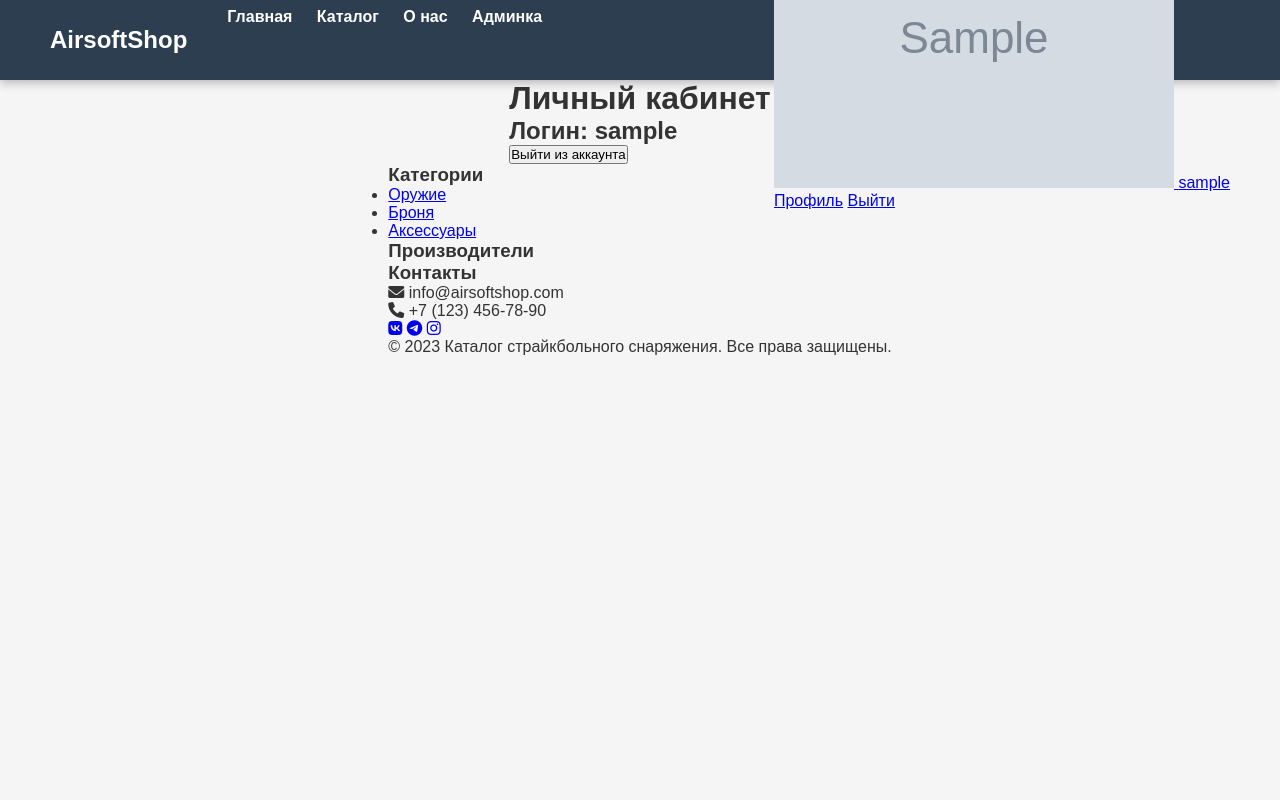
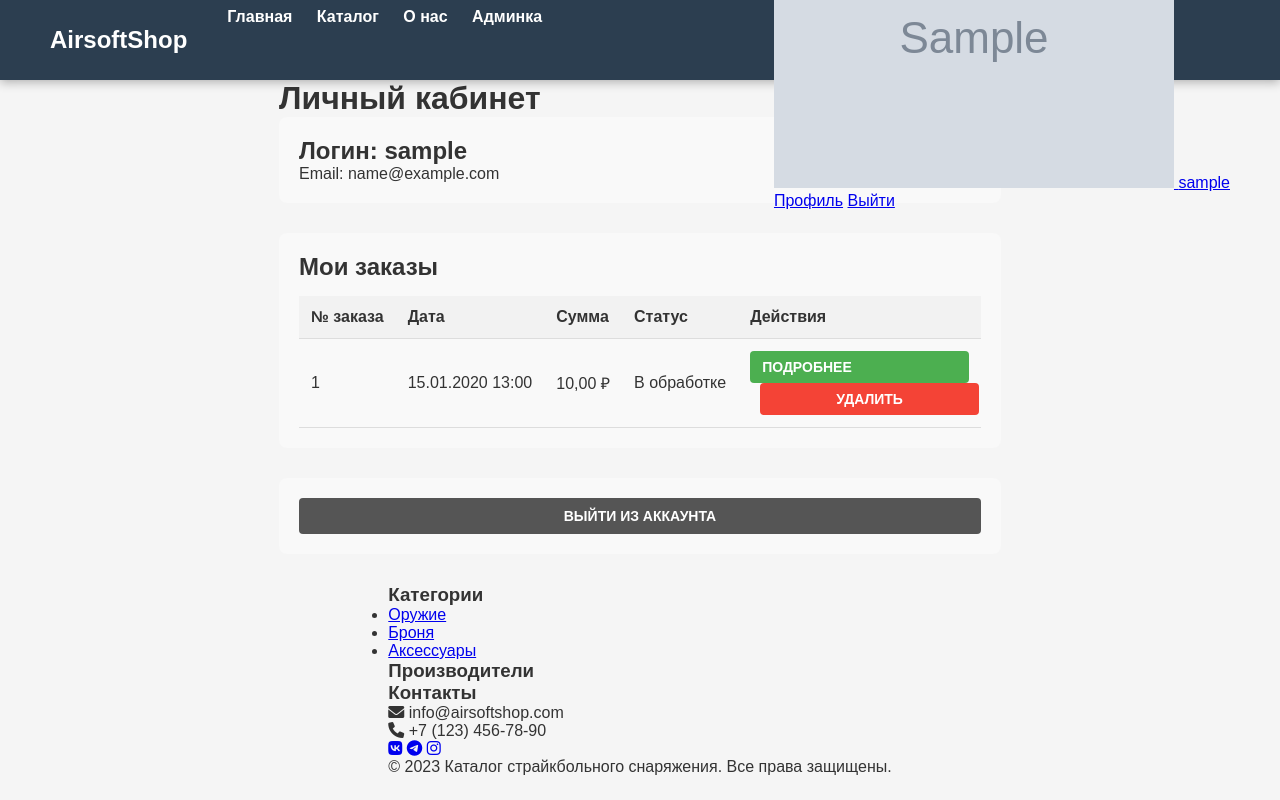
Before and after one commit to Hunter08gg/Airsoft_shop, a Django app: page /account/1/ in a window 1280 px wide. Run offline with Django 5.2, Linux system fonts and the light colour scheme; a user stored in the database is signed in; tables that the repository leaves empty hold one stand-in row (values such as "Sample post"); grey boxes marked "Sample" are stand-in pictures.

Commit message:
добавлены: отслеживание, удаление и подробности заказов в личном кабинете

```diff
--- a/main/urls.py
+++ b/main/urls.py
@@ -8,11 +8,13 @@ urlpatterns = [
     path("catalog/", views.catalog, name="catalog"),
     path("all-creaters/", views.api_get_all_Creaters, name="api_all_creaters"),
     path('about/', views.about, name='about'),
-    # Аутентификация
     path('login/', views.login_view, name='login'),
     path('registration/', views.registration, name='registration'),
     path('logout/', views.logout_view, name='logout'),
     path('account/<int:user_id>/', views.account, name='account'),
+    path('account/<int:user_id>/', views.account, name='account'),
+    path('order/<int:order_id>/', views.order_detail, name='order_detail'),
+    path('order/delete/<int:order_id>/', views.delete_order, name='delete_order'),
     path('cart/', views.cart_view, name='cart'),
     path('cart/add/<int:item_id>/', views.add_to_cart, name='add_to_cart'),
     path('cart/remove/<int:item_id>/', views.remove_from_cart, name='remove_from_cart'),
@@ -20,5 +22,5 @@ urlpatterns = [
     path('cart/count/', views.cart_count, name='cart_count'),
     path('cart/total/', views.cart_total, name='cart_total'),
     path('checkout/', views.checkout, name='checkout'),
-    path('orders/<int:order_id>/', views.order_detail, name='order_detail'),
+
 ]
--- a/main/views.py
+++ b/main/views.py
@@ -134,7 +134,28 @@ def logout_view(request):
 def account(request, user_id):
     user = get_object_or_404(User, pk=user_id)
     profile = get_object_or_404(Profile, user=user)
-    return render(request, 'account.html', {'user': user, 'profile': profile})
+    orders = Order.objects.filter(user=user).order_by('-created_at')
+    return render(request, 'account.html', {
+        'user': user,
+        'profile': profile,
+        'orders': orders
+    })
+
+@login_required
+def order_detail(request, order_id):
+    order = get_object_or_404(Order, pk=order_id, user=request.user)
+    return render(request, 'order_detail.html', {'order': order})
+
+@login_required
+def delete_order(request, order_id):
+    order = get_object_or_404(Order, pk=order_id, user=request.user)
+    if request.method == 'POST':
+        order.delete()
+        messages.success(request, f"Заказ #{order_id} успешно удален")
+        return redirect('account', user_id=request.user.id)
+    return redirect('account', user_id=request.user.id)
+
+logger = logging.getLogger(__name__)
 
 @login_required
 def cart_view(request):
@@ -421,11 +442,3 @@ def get_item_category(item):
         return 'armor'
     elif isinstance(item, (AssaultRifle, SniperRifle, ...)):
         return 'weapon'
-
-@login_required
-def order_detail(request, order_id):
-    order = get_object_or_404(Order, pk=order_id, user=request.user)
-    return render(request, 'order_detail.html', {'order': order})
-
-
-logger = logging.getLogger(__name__)
--- a/static/styles.css
+++ b/static/styles.css
@@ -783,3 +783,90 @@ nav a:hover {
 .checkout-form textarea {
     height: 100px;
 }
+
+
+        .user-info, .user-orders, .account-actions {
+            margin-bottom: 30px;
+            padding: 20px;
+            background-color: #f9f9f9;
+            border-radius: 8px;
+        }
+
+        .orders-table {
+            width: 100%;
+            border-collapse: collapse;
+            margin-top: 15px;
+        }
+
+        .orders-table th, .orders-table td {
+            padding: 12px;
+            text-align: left;
+            border-bottom: 1px solid #ddd;
+        }
+
+        .orders-table th {
+            background-color: #f2f2f2;
+        }
+
+        .btn {
+            padding: 8px 12px;
+            border: none;
+            border-radius: 4px;
+            cursor: pointer;
+            text-decoration: none;
+            display: inline-block;
+            font-size: 14px;
+        }
+
+        .btn-view {
+            background-color: #4CAF50;
+            color: white;
+        }
+
+        .btn-delete {
+            background-color: #f44336;
+            color: white;
+        }
+
+        .btn-logout {
+            background-color: #555;
+            color: white;
+            padding: 10px 15px;
+        }
+
+        .delete-form {
+            display: inline;
+            margin-left: 10px;
+        }
+
+        .order-info {
+            margin-bottom: 30px;
+            padding: 20px;
+            background-color: #f9f9f9;
+            border-radius: 8px;
+        }
+
+        .order-items {
+            width: 100%;
+            border-collapse: collapse;
+            margin-bottom: 20px;
+        }
+
+        .order-items th, .order-items td {
+            padding: 12px;
+            text-align: left;
+            border-bottom: 1px solid #ddd;
+        }
+
+        .order-items th {
+            background-color: #f2f2f2;
+        }
+
+        .btn-back {
+            display: inline-block;
+            padding: 10px 15px;
+            background-color: #555;
+            color: white;
+            text-decoration: none;
+            border-radius: 4px;
+        }
--- a/templates/account.html
+++ b/templates/account.html
@@ -3,10 +3,53 @@
 {% block main %}
     <h1>Личный кабинет</h1>
 
-    <h2>Логин: {{ user.username }}</h2>
+    <div class="user-info">
+        <h2>Логин: {{ user.username }}</h2>
+        <p>Email: {{ user.email }}</p>
+    </div>
 
-    <form action="{% url "logout" %}" method="post">
-        {% csrf_token %}
-        <input type="submit" value="Выйти из аккаунта">
-    </form>
+    <div class="user-orders">
+        <h2>Мои заказы</h2>
+        {% if user.orders.all %}
+            <table class="orders-table">
+                <thead>
+                    <tr>
+                        <th>№ заказа</th>
+                        <th>Дата</th>
+                        <th>Сумма</th>
+                        <th>Статус</th>
+                        <th>Действия</th>
+                    </tr>
+                </thead>
+                <tbody>
+                    {% for order in user.orders.all %}
+                        <tr>
+                            <td>{{ order.id }}</td>
+                            <td>{{ order.created_at|date:"d.m.Y H:i" }}</td>
+                            <td>{{ order.total_price }} ₽</td>
+                            <td>{{ order.get_status_display }}</td>
+                            <td>
+                                <a href="{% url 'order_detail' order.id %}" class="btn btn-view">Подробнее</a>
+                                <form action="{% url 'delete_order' order.id %}" method="post" class="delete-form">
+                                    {% csrf_token %}
+                                    <button type="submit" class="btn btn-delete" onclick="return confirm('Вы уверены, что хотите удалить этот заказ?')">Удалить</button>
+                                </form>
+                            </td>
+                        </tr>
+                    {% endfor %}
+                </tbody>
+            </table>
+        {% else %}
+            <p>У вас пока нет заказов.</p>
+        {% endif %}
+    </div>
+
+    <div class="account-actions">
+        <form action="{% url 'logout' %}" method="post">
+            {% csrf_token %}
+            <button type="submit" class="btn btn-logout">Выйти из аккаунта</button>
+        </form>
+    </div>
+
+
 {% endblock main %}
```
Also changed, not shown: templates/order_detail.html (added, +40 -0 lines).
